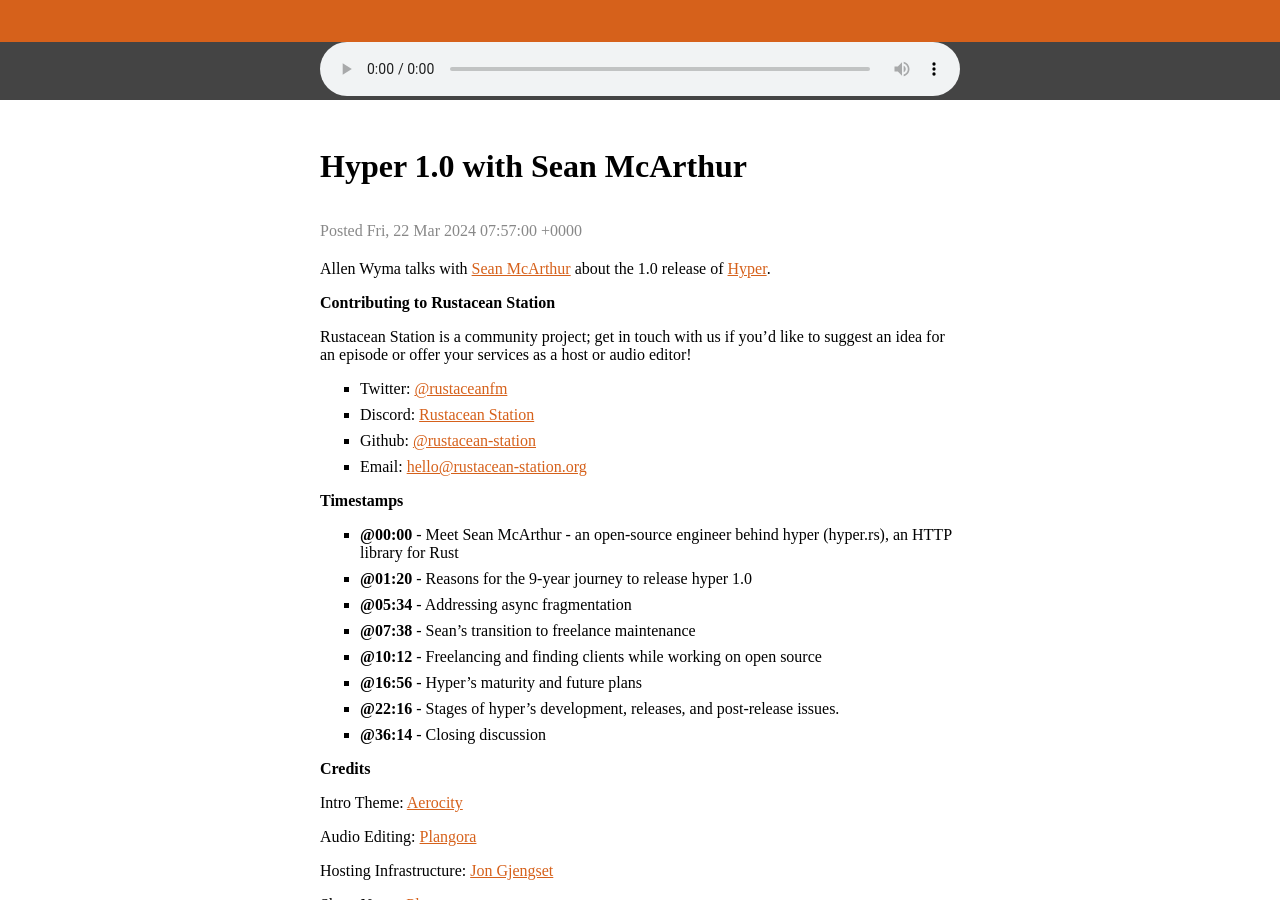
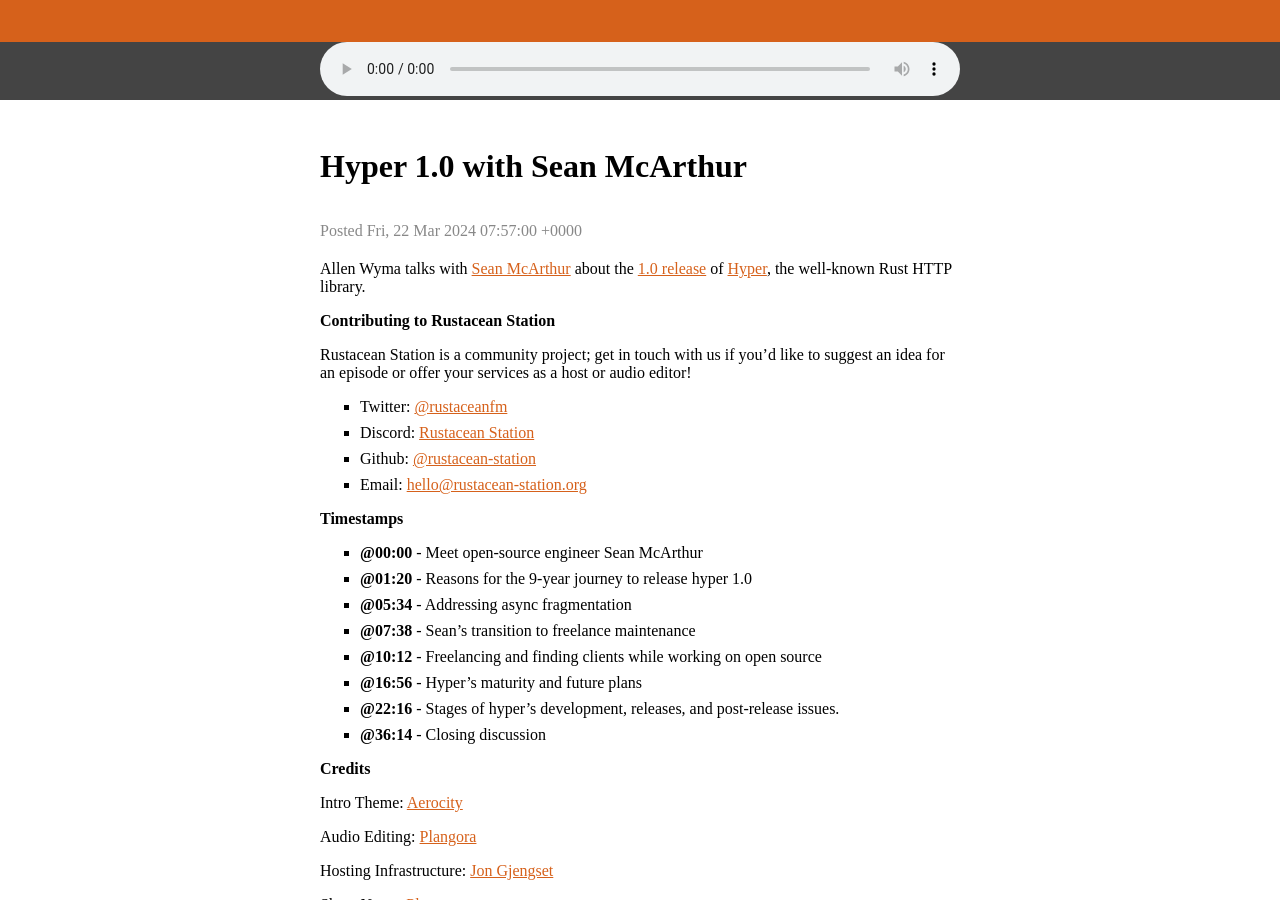
Before and after one commit to rustacean-station/rustacean-station.org, a Jekyll site: the page built from _episodes/interviews/2024-03-22-sean-mcarthur.md, in a window 1280 px wide and 900 px high, scrolled down 403 px. Built offline with Jekyll 4.4.1, drawn with Linux system fonts in a browser that asks for light colours.

Commit message:
Apply suggestions from code review

```diff
--- a/_episodes/interviews/2024-03-22-sean-mcarthur.md
+++ b/_episodes/interviews/2024-03-22-sean-mcarthur.md
@@ -7,7 +7,7 @@
 #reddit: (leave blank on initial publish, amend with link and uncomment this line after Reddit thread has been posted)
 ---
 
-Allen Wyma talks with [Sean McArthur](https://seanmonstar.com/) about the 1.0 release of [Hyper](https://hyper.rs/).
+Allen Wyma talks with [Sean McArthur](https://seanmonstar.com/) about the [1.0 release](https://seanmonstar.com/blog/hyper-v1/) of [Hyper](https://hyper.rs/), the well-known Rust HTTP library.
 
 ## Contributing to Rustacean Station
 
@@ -20,7 +20,7 @@
 
 ## Timestamps
 
-- [@00:00] - Meet Sean McArthur - an open-source engineer behind hyper (hyper.rs), an HTTP library for Rust
+- [@00:00] - Meet open-source engineer Sean McArthur
 - [@01:20] - Reasons for the 9-year journey to release hyper 1.0
 - [@05:34] - Addressing async fragmentation
 - [@07:38] - Sean's transition to freelance maintenance
```
